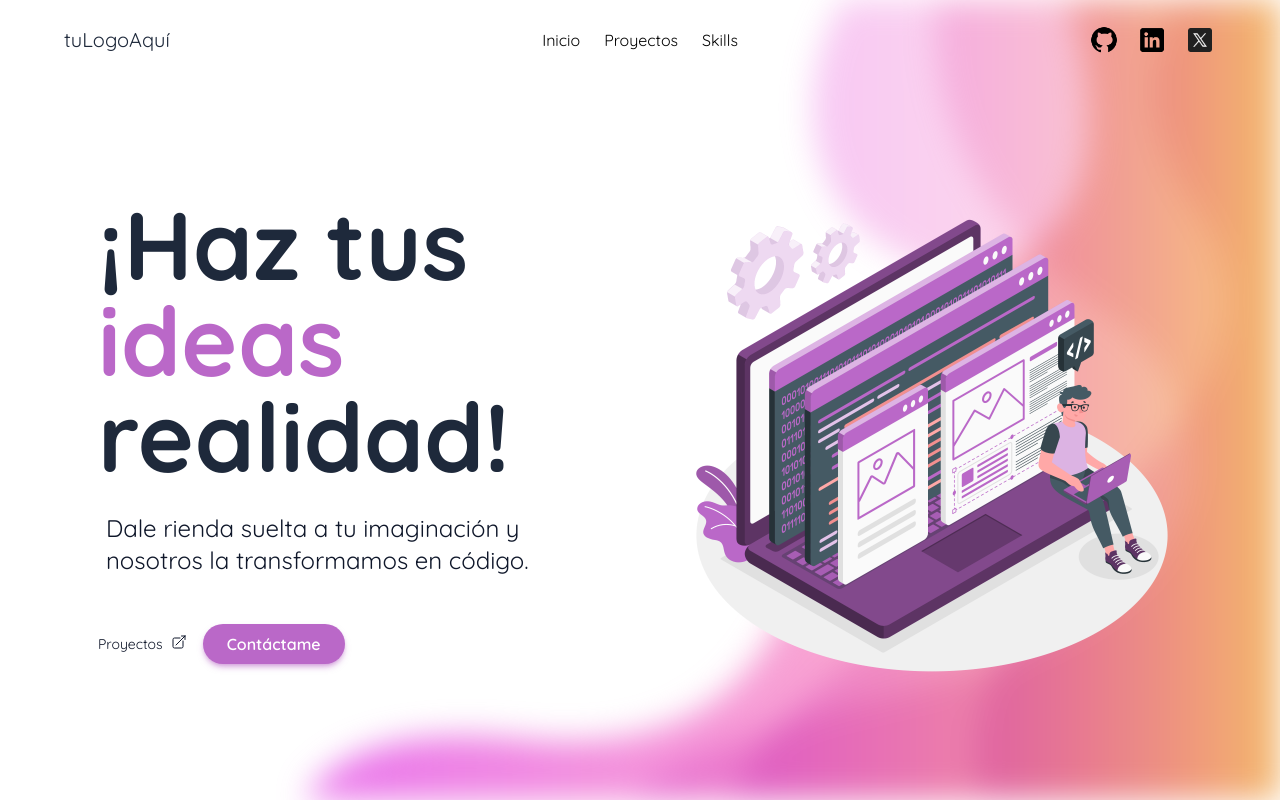
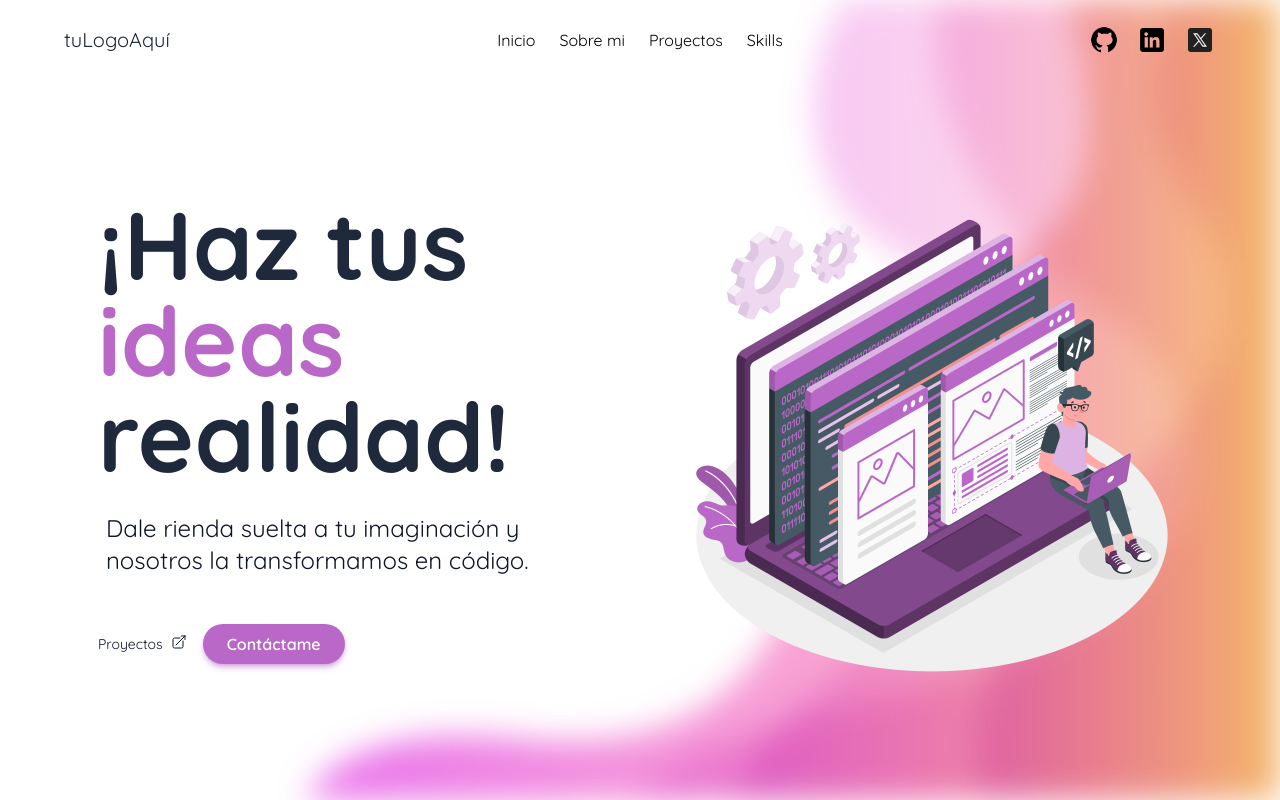
Before and after one commit to AlexisNMunoz/landigStructure, a React (Vite) app: page / in a window 1280 px wide. Shown: the top 800 px of the page. Built offline with nearby package versions, Linux system fonts and the light colour scheme; what tailwindcss-animated would draw is missing.

Commit message:
add: sobre mi in navbar

```diff
--- a/src/components/Header.jsx
+++ b/src/components/Header.jsx
@@ -11,6 +11,7 @@ export default function Header() {
                 <div className="fixed inset-0 bg-gradient-to-b from-white/70 to-black/70 translate-x-full peer-checked:translate-x-0 md:static md:translate-x-0 md:bg-none">
                     <ul className="bg-white absolute items-center inset-x-0 w-[90%] mx-auto top-24 p-12 rounded-md shadow-lg text-center grid justify-items-center gap-6 md:static md:w-max md:bg-transparent md:shadow-none md:p-0 md:grid-flow-col">
                         <li><a className="hover:text-violet-700 transition-colors" href="#">Inicio</a></li>
+                        <li><a className="hover:text-violet-700 transition-colors" href="#">Sobre mi</a></li>
                         <li><a className="hover:text-violet-700 transition-colors" href="#">Proyectos</a></li>
                         <li><a className="hover:text-violet-700 transition-colors" href="#">Skills</a></li>
                         <div className="gap-4 basis-0 justify-end items-center flex md:hidden">
```
